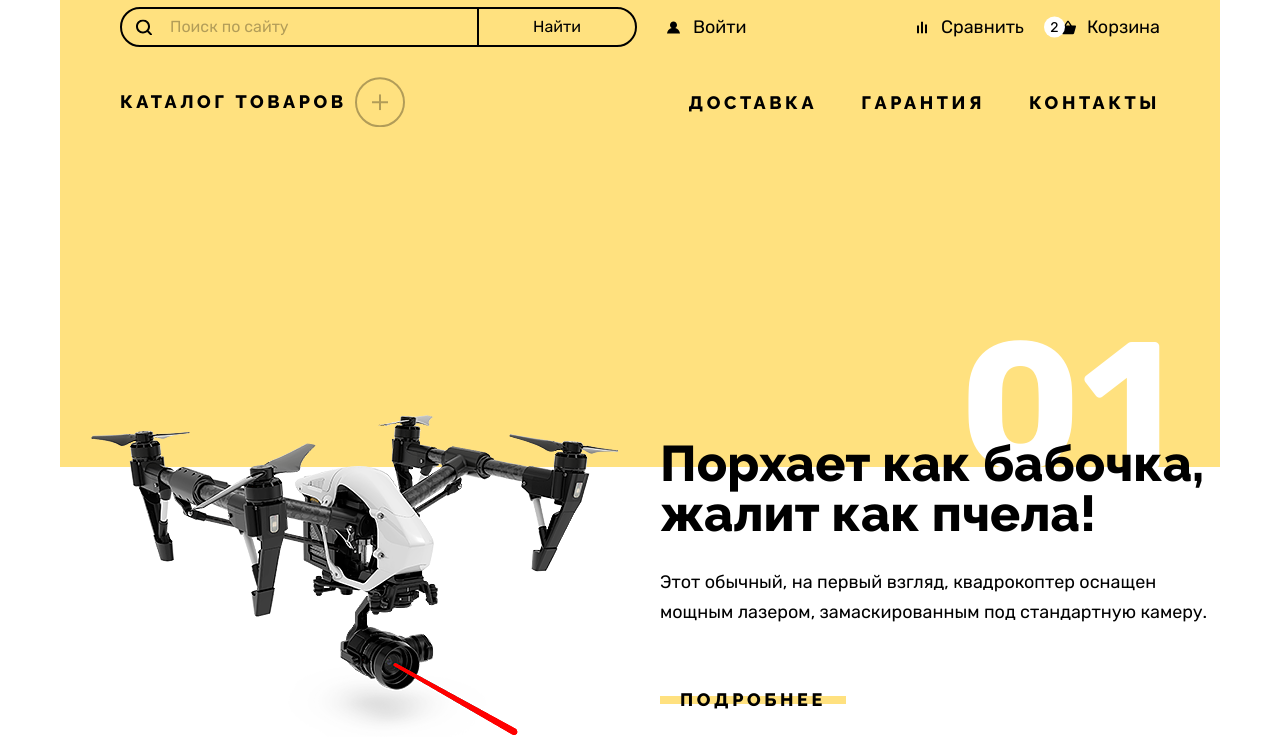
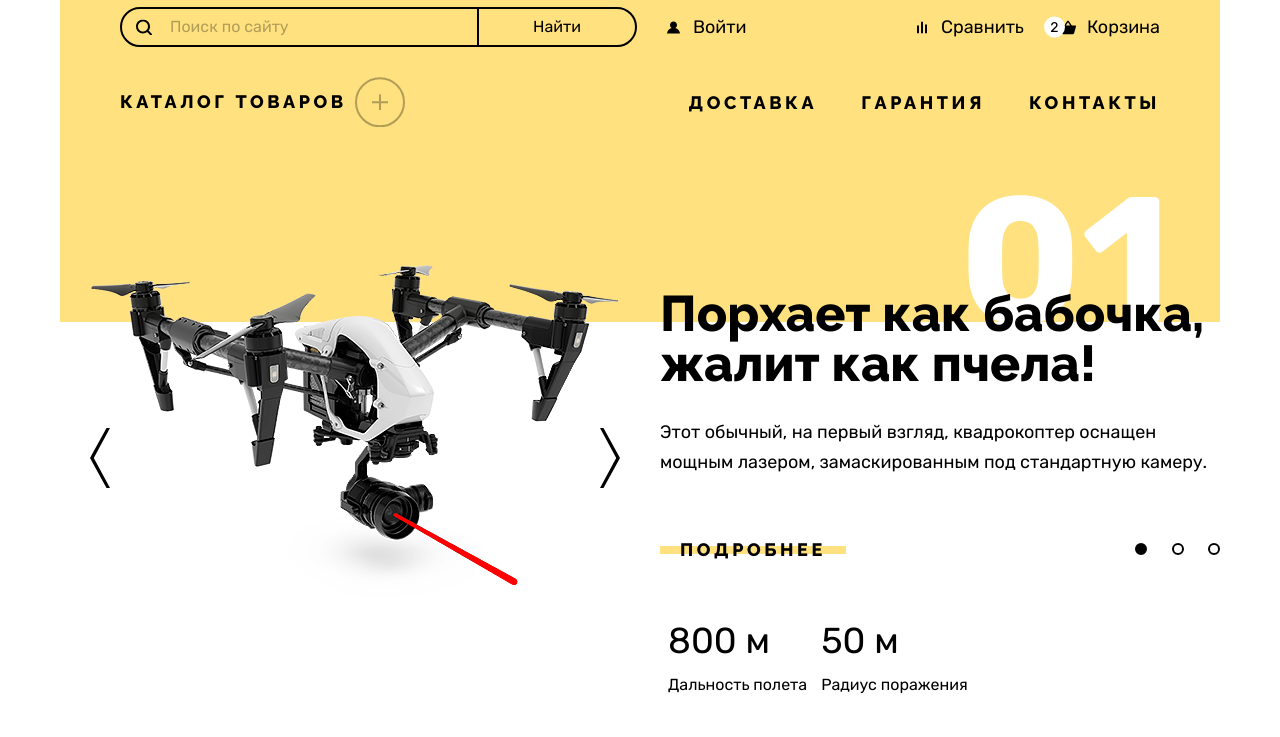
Before and after one commit to Chackmoole/device, a website: page src/index.html in a window 1280 px wide. Shown: the part 77-814 px from the top of the page. Drawn offline with nearby package versions, Linux system fonts and the light colour scheme; files that its build step writes are made by us from their sources.

Commit message:
added slider block

```diff
--- a/src/index.html
+++ b/src/index.html
@@ -69,6 +69,7 @@
     <main class="layout">
 
       <section class="slider">
+        <div class="slider__inner">
           <div class="slide">
             <span class="slide__number">01</span>
             <div class="slide__image-block">
@@ -151,18 +152,18 @@
               </table>
             </div>
           </div>
+        </div>
 
-        <button class="slider__button slider__button--prev" type="button"><span
-            class="visually-hidden"
-        >Предыдущй слайд</span>
+        <button class="slider__button slider__button--prev" type="button">
+          <span class="visually-hidden">Предыдущй слайд</span>
         </button>
-        <button class="slider__button slider__button--next" type="button"><span
-            class="visually-hidden"
-        >Следующий слайд</span>
+        <button class="slider__button slider__button--next" type="button">
+          <span class="visually-hidden">Следующий слайд</span>
         </button>
 
-        <div class="slider__switch">
-          <button class="slider__radio-button" type="button"><span class="visually-hidden">Первый слайд</span></button>
+        <div class="slider__switch-radio">
+          <button class="slider__radio-button slider__radio-button--active" type="button"><span class="visually-hidden">Первый слайд</span>
+          </button>
           <button class="slider__radio-button" type="button"><span class="visually-hidden">Второй слайд</span></button>
           <button class="slider__radio-button" type="button"><span class="visually-hidden">Третий слайд</span></button>
         </div>
--- a/src/less/blocks/slide.less
+++ b/src/less/blocks/slide.less
@@ -3,9 +3,9 @@
   display: flex;
   gap: 40px;
   width: 1160px;
-  min-height: 710px;
-  padding-top: 150px;
-  background: linear-gradient(@color-yellow 0, @color-yellow 300px, @color-white 300px, @color-white 100%);
+  min-height: 520px;
+  //padding-top: 150px;
+  background: linear-gradient(@color-yellow 0, @color-yellow 155px, @color-white 155px, @color-white 100%);
 }
 
 .slide__number {
@@ -14,7 +14,7 @@
   font-size: 180px;
   font-weight: 800;
   right: 49px;
-  top: 195px;
+  top: 50px;
   transform: translateY(100%);
 }
 
--- /dev/null
+++ b/src/less/blocks/slider.less
@@ -0,0 +1,58 @@
+.slider {
+  position: relative;
+  width: 1160px;
+  min-height: 560px;
+  overflow: hidden;
+}
+
+.slider__inner {
+  display: flex;
+  transform: translateX(0);
+}
+
+.slider__button {
+  .state();
+  position: absolute;
+  top: 50%;
+  transform: translateY(-50%);
+  left: 30px;
+  width: 20px;
+  height: 60px;
+  border: none;
+  background: transparent;
+  background-image: url("../../img/arrow-icon-prev.svg");
+  cursor: pointer;
+  padding: 0;
+
+  &--next {
+    background-image: url("../../img/arrow-icon-next.svg");
+    left: 540px;
+  }
+}
+
+.slider__switch-radio {
+  position: absolute;
+  bottom: 193px;
+  right: 0;
+  line-height: 0;
+}
+
+.slider__radio-button {
+  .state();
+  width: 12px;
+  height: 12px;
+  border-radius: 50%;
+  border: 2px solid @color-black;
+  padding: 0;
+  background-color: transparent;
+  margin-right: 20px;
+
+
+  &--active {
+    background-color: @color-black;
+  }
+
+  &:last-child {
+    margin-right: 0;
+  }
+}
--- a/src/less/style.less
+++ b/src/less/style.less
@@ -8,6 +8,7 @@
 @import "blocks/button";
 @import "blocks/text";
 @import "blocks/user-block";
+@import "blocks/slider";
 @import "blocks/slide";
 @import "blocks/sections";
 @import "blocks/services";
```
Also changed, not shown: src/img/arrow-icon-next.svg (added), src/img/arrow-icon-prev.svg (added). Lines whose indentation alone changed are shown as unchanged.
